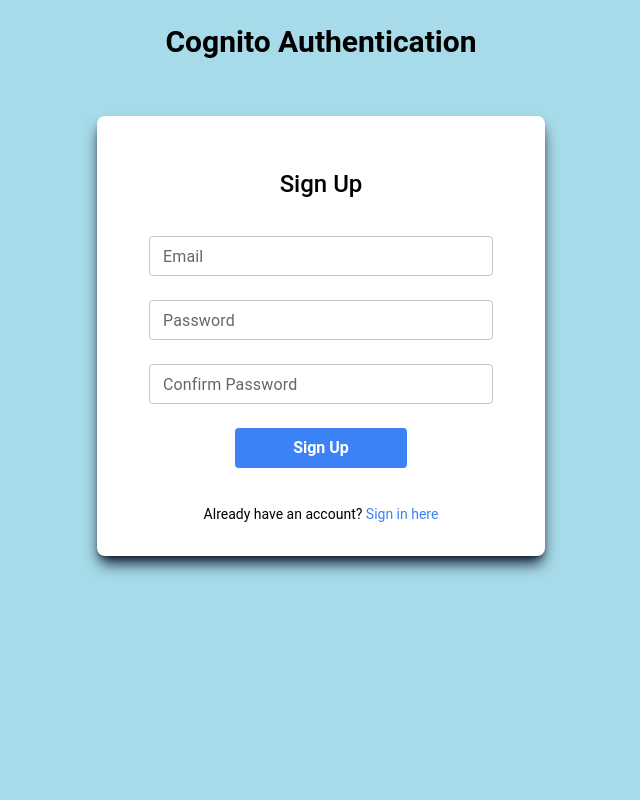
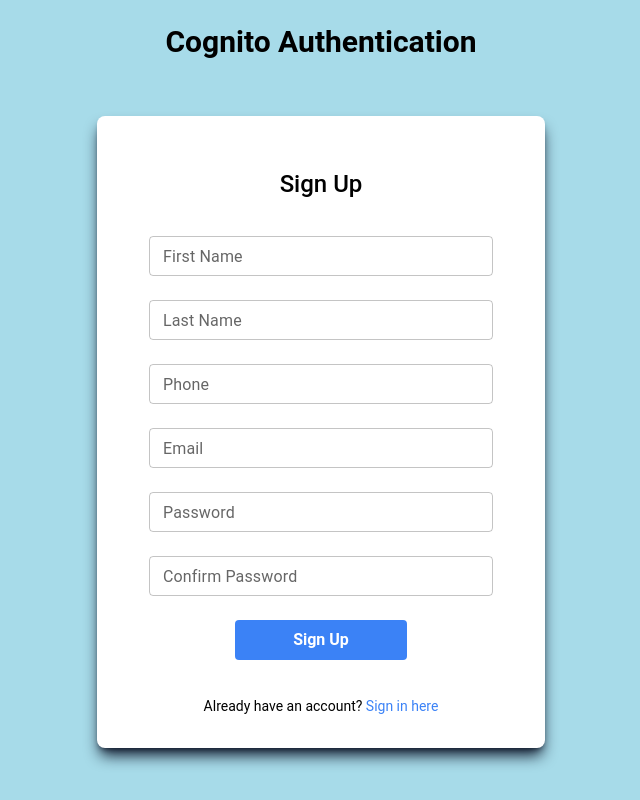
Before and after one commit to marc-avr/cog-tailwind-react, a React (Create React App) app: page /dashboard in a window 1280 px wide. Both pictures are taken after a click on the element "Sign up here". Shown: the whole page, without its empty margins (319-959 px from the left). Built offline with nearby package versions, Linux system fonts and the light colour scheme; what aws-amplify would draw is missing.

Commit message:
data persistance, additional user attributes for signup / cognito user

```diff
--- a/src/App.js
+++ b/src/App.js
@@ -61,8 +61,8 @@
                 </p>
               </div>
             </div>
-          }
-          />
+        }
+        />
           <Route path="/verify/:username" element={<Verify />} />
           <Route path="/forgot-password" element={<ForgotPassword />} />
 
--- a/src/UserContext.js
+++ b/src/UserContext.js
@@ -5,7 +5,20 @@
 export const UserContext = createContext();
 
 const UserContextProvider = ({ children }) => {
-  const [user, setUser] = useState(null);
+
+  const getUser = () => {
+    const userString = localStorage.getItem('user');
+    console.log('userString', userString);
+    if (userString) {
+      const userInfo = JSON.parse(userString);
+      console.log('userInfo', userInfo);
+      return userInfo;
+    } else {
+      return null;
+    }
+  };
+
+  const [user, setUser] = useState(getUser());
   const [error, setError] = useState(null);
   const [autoSignup, setAutoSignup] = useState(null);
   const navigate = useNavigate();
@@ -16,7 +29,12 @@
       const userInfo = {
         email: cognitoUser.attributes.email,
         username: cognitoUser.username,
+        given_name: cognitoUser.attributes.given_name,
+        family_name: cognitoUser.attributes.family_name,
+        phone_number: cognitoUser.attributes.phone_number,
       };
+
+      localStorage.setItem('user', JSON.stringify(userInfo));
       setUser(userInfo);
       navigate('/dashboard');
       setError(null);
@@ -24,6 +42,7 @@
       console.log('error signing in', error);
       setError(error.message);
       if (error.message === 'User is not confirmed.'){
+
         setAutoSignup({ username: username, password: password })
         navigate(`/verify/${username}`);
       }
@@ -31,7 +50,7 @@
     }
   };
 
-  const signUp = async (username, password, email) => {
+  const signUp = async (username, password, email, firstName, lastName, phoneNumber) => {
     let temp = username;
     try {
       await Auth.signUp({
@@ -39,6 +58,9 @@
         password,
         attributes: {
           email,
+          given_name: firstName,
+          family_name: lastName,
+          phone_number: phoneNumber
         },
       });
       setAutoSignup({ username: username, password: password })
@@ -70,6 +92,7 @@
   const logout = async () => {
     try {
       await Auth.signOut();
+      localStorage.removeItem('user');
       setUser(null);
     } catch (error) {
       console.log('error signing out', error);
--- a/src/components/Dashboard.js
+++ b/src/components/Dashboard.js
@@ -21,6 +21,8 @@
         <div>
           <p>Email: {user.email}</p>
           <p>Username: {user.username}</p>
+          <p>Name: {user.given_name} {user.family_name}</p>
+          <p>Phone Number: {user.phone_number}</p>
         </div>
       )}
       <Button variant="contained" onClick={handleLogout}>
--- a/src/components/SignUp.js
+++ b/src/components/SignUp.js
@@ -1,22 +1,29 @@
 import React, { useState, useContext } from 'react';
 import { UserContext } from '../UserContext';
 import { TextField } from '@mui/material';
-
 
 const SignUp = () => {
   const { signUp, error } = useContext(UserContext);
   const [errMsg, setErrMsg] = useState('');
 
-  const [input, setInput] = useState({ email: '', password: '', confirmPassword: '' });
+  const [input, setInput] = useState({ firstname:'', lastname: '', phone_number: '', email: '', password: '', confirmPassword: '' });
 
   const handleInputChange = event => {
     const { name, value } = event.target;
-    setInput(prevState => ({ ...prevState, [name]: value }));
+
+    if (name === 'phone_number') {
+      // Format the phone number and update the state
+      const formatted = `+1${value}`;
+
+      setInput(prevState => ({ ...prevState, [name]: formatted }));
+    } else {
+      setInput(prevState => ({ ...prevState, [name]: value }));
+    }
   };
 
   const handleSubmit = async (event) => {
     event.preventDefault();
-    const { email, password, confirmPassword } = input;
+    const { email, password, confirmPassword, firstname, lastname, phone_number } = input;
 
     if (!email || !password) {
       setErrMsg('Please enter your email and password.')
@@ -29,7 +36,7 @@
     }
 
     try {
-      await signUp(email, password);
+      await signUp(email, password, email, firstname, lastname, phone_number );
 
     } catch (error) {
       alert(`Sign-up failed: ${error.message}`);
@@ -42,6 +49,42 @@
       {error && <p className="text-red-600 text-sm mb-5">{error}</p>}
       {errMsg && <p className="text-red-600 text-sm mb-5">{errMsg}</p>}
       <form onSubmit={handleSubmit} className="flex flex-col items-center">
+      <TextField
+          type="text"
+          name="firstname"
+          label="First Name"
+          variant="outlined"
+          size="small"
+          fullWidth
+          margin="normal"
+          className="mb-4"
+          value={input.firstname}
+          onChange={handleInputChange}
+        />
+        <TextField
+          type="text"
+          name="lastname"
+          label="Last Name"
+          variant="outlined"
+          size="small"
+          fullWidth
+          margin="normal"
+          className="mb-4"
+          value={input.lastname}
+          onChange={handleInputChange}
+        />
+        <TextField
+          type="text"
+          name="phone_number"
+          label="Phone"
+          variant="outlined"
+          size="small"
+          fullWidth
+          margin="normal"
+          className="mb-4"
+          value={input._number}
+          onChange={handleInputChange}
+        />
         <TextField
           type="email"
           name="email"
```
Also changed, not shown: 1 other file (tests, documents, lock files or other folders).
